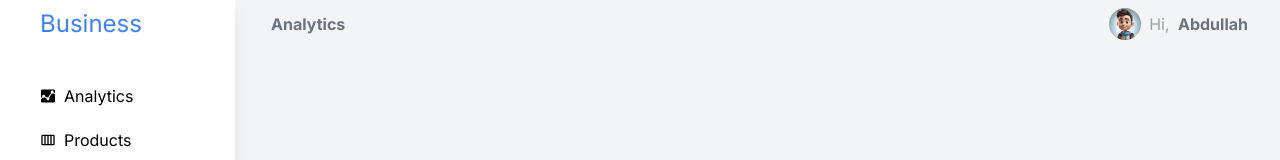
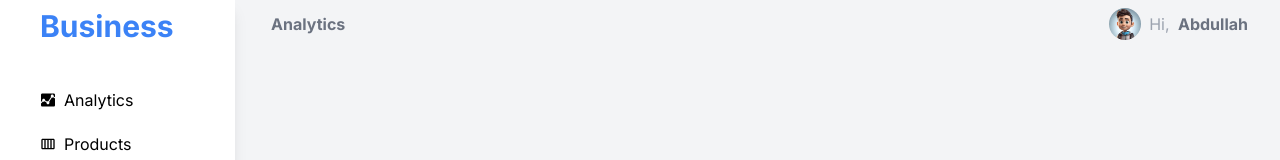
Before and after one commit to Abdullah-Alkhshaie/business-db, a React (Vite) app: page / in a window 1280 px wide. Shown: the top 160 px of the page. Built offline with nearby package versions, Linux system fonts and the light colour scheme.

Commit message:
add files

```diff
--- a/index.html
+++ b/index.html
@@ -4,7 +4,13 @@
     <meta charset="UTF-8" />
     <link rel="icon" type="image/svg+xml" href="/vite.svg" />
     <meta name="viewport" content="width=device-width, initial-scale=1.0" />
-    <title>Bueiness</title>
+    <link rel="preconnect" href="https://fonts.googleapis.com" />
+    <link rel="preconnect" href="https://fonts.gstatic.com" crossorigin />
+    <link
+      href="https://fonts.googleapis.com/css2?family=Inter:wght@100..900&display=swap"
+      rel="stylesheet"
+    />
+    <title>Business</title>
   </head>
   <body>
     <div id="root"></div>
--- a/src/components/Sidebar.jsx
+++ b/src/components/Sidebar.jsx
@@ -50,7 +50,7 @@
         <>
           <div className="relative">
             <Link to="/business-db" onClick={handleCloseSideBar}>
-              <h1 className="font-smibold px-2 text-2xl text-blue-500 cursor-pointer  ">
+              <h1 className=" px-2 text-2xl lg:text-3xl font-bold text-blue-500 cursor-pointer  ">
                 Business
               </h1>
             </Link>
--- a/src/index.css
+++ b/src/index.css
@@ -1,5 +1,3 @@
-@import url("https://fonts.googleapis.com/css2?family=Inter:wght@100..900&display=swap");
-
 body {
   margin: 0;
   padding: 0;
```
Also changed, not shown: src/firebase.js (deleted, +0 -21 lines).
